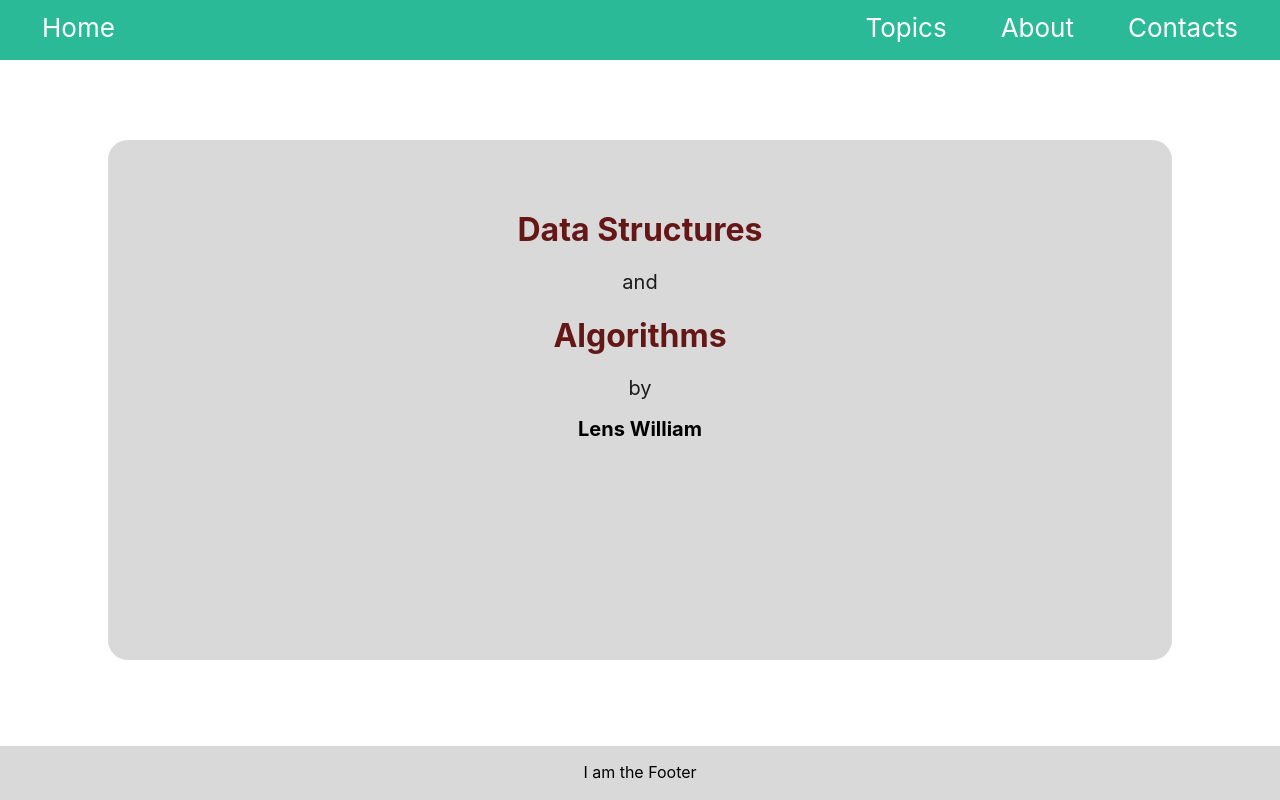
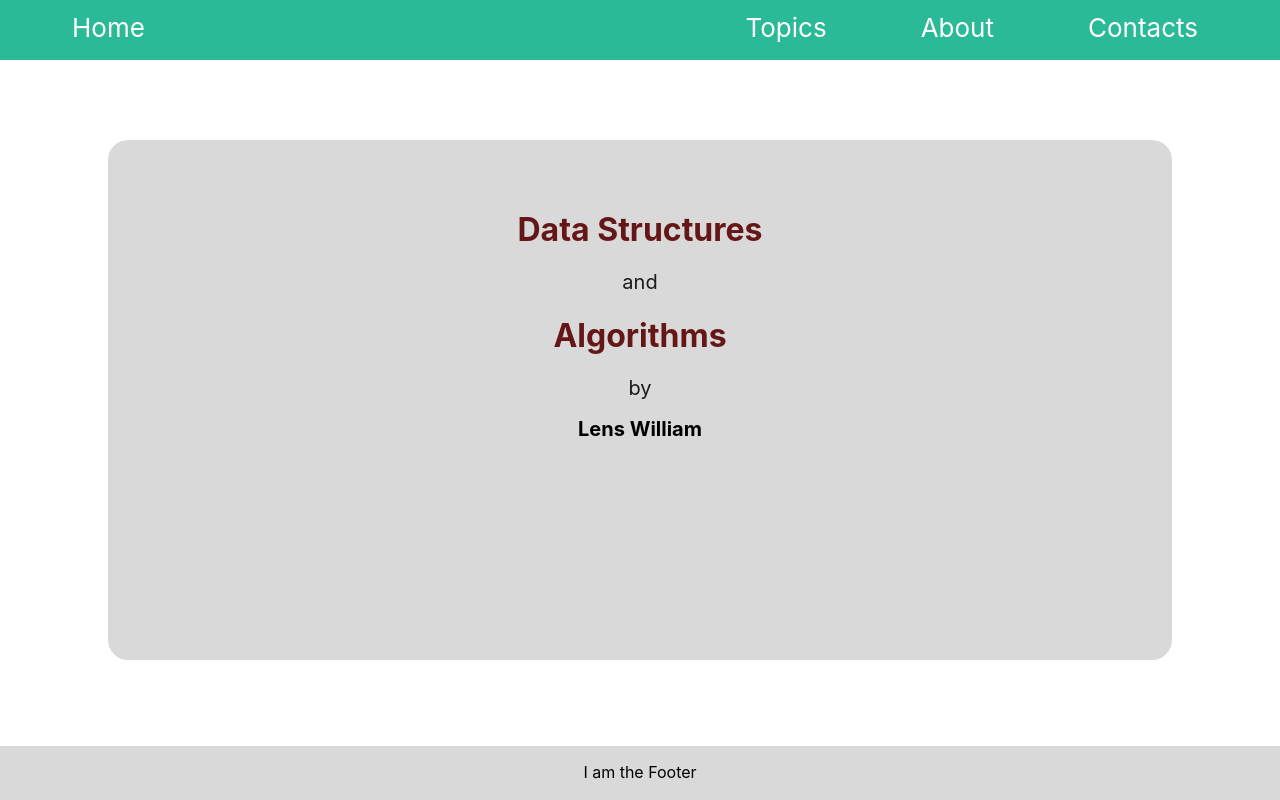
Before and after one commit to Infiinite-lens/dsa-course, a React (Create React App) app: page / in a window 1280 px wide. Built offline with nearby package versions, Linux system fonts and the light colour scheme.

Commit message:
Updated Navbar and tweaked the css to avoid dropdown-hovering

```diff
--- a/src/components/Navbar/Navbar.js
+++ b/src/components/Navbar/Navbar.js
@@ -2,7 +2,6 @@ import React from "react";
 import { Link } from "react-router-dom";
 
 import classes from "./Navbar.module.css";
-import TopicsList from "./TopicsList";
 
 function Navbar() {
   return (
@@ -18,7 +17,7 @@ function Navbar() {
       </>
       <>
         <Link to="/topics" id="topic">
-          <TopicsList />
+          Topics
         </Link>
       </>
     </nav>
@@ -26,3 +25,5 @@ function Navbar() {
 }
 
 export default Navbar;
+
+// onMouseMove={dropdownHandler}
--- a/src/components/Navbar/Navbar.module.css
+++ b/src/components/Navbar/Navbar.module.css
@@ -11,12 +11,12 @@
   color: white;
   font-size: 26px;
   text-align: center;
-  margin-right: 30px;
+  margin-right: 70px;
 }
 
 .left {
   float: left;
-  margin-left: 30px;
+  margin-left: 60px;
 }
 
 .navbar a:hover {
--- a/src/components/Navbar/TopicsList.js
+++ /dev/null
@@ -1,15 +0,0 @@
-import React from "react";
-
-import classes from "./TopicsList.module.css";
-
-const TopicsList = () => {
-  const topics = ["Sorting", "Recursion", "Big O", "Lists", "Queues", "Stacks"];
-  return (
-    <div>
-      <span className={classes.dropdown}>Topics</span>
-      <div className={classes["dropdown-content"]}>Dropdown</div>
-    </div>
-  );
-};
-
-export default TopicsList;
--- a/src/components/Navbar/TopicsList.module.css
+++ /dev/null
@@ -1,18 +0,0 @@
-.dropdown {
-  position: relative;
-  display: inline-block;
-}
-
-.dropdown-content {
-  display: none;
-  position: absolute;
-  background-color: #f9f9f9;
-  min-width: 160px;
-  box-shadow: 0px 8px 16px 0px rgba(0, 0, 0, 0.2);
-  padding: 12px 16px;
-  z-index: 1;
-}
-
-.dropdown:hover .dropdown-content {
-  display: block;
-}
```
